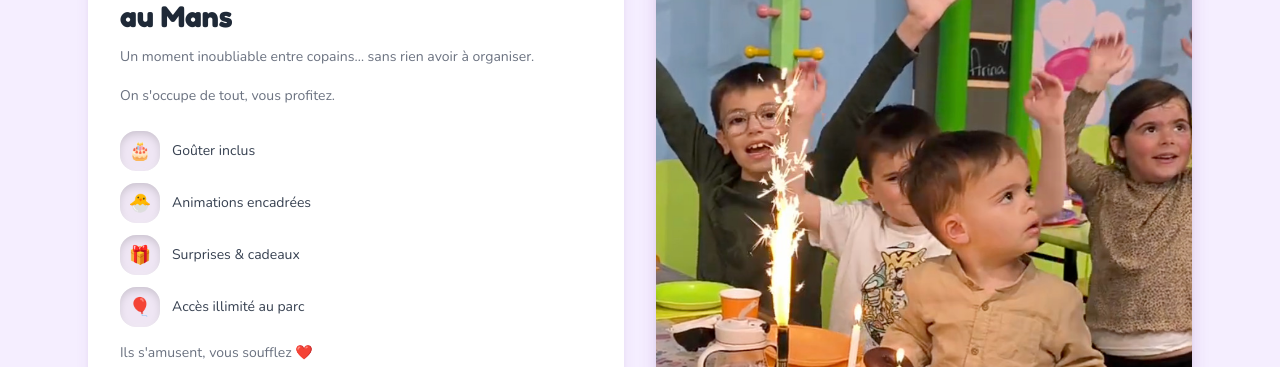
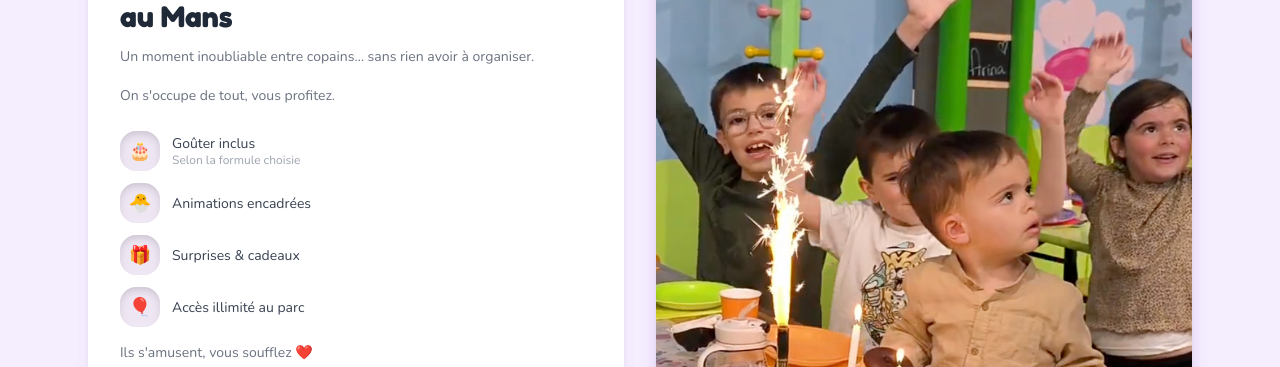
Before and after one commit to BananaGrowthAgency/parque-infantil, a Next.js app: page /escape-game in a window 1280 px wide. Shown: the part 1560-1927 px from the top of the page. Built offline with nearby package versions, Linux system fonts and the light colour scheme.

Commit message:
feat: add "(Selon la formule choisie)" subtitle under Goûter inclus in Cumple
Co-Authored-By: Claude Sonnet 4.6 <noreply@anthropic.com>

```diff
--- a/components/Cumple.tsx
+++ b/components/Cumple.tsx
@@ -73,7 +73,7 @@ export default function Cumple({ nextBg = "#FFF9E0", tone = "green", reverse = f
 
               <ul className="space-y-3 mb-4">
                 {[
-                  { icon: "🎂", text: "Goûter inclus" },
+                  { icon: "🎂", text: "Goûter inclus", sub: "Selon la formule choisie" },
                   { icon: "🐣", text: "Animations encadrées" },
                   { icon: "🎁", text: "Surprises & cadeaux" },
                   { icon: "🎈", text: "Accès illimité au parc" },
@@ -86,7 +86,12 @@ export default function Cumple({ nextBg = "#FFF9E0", tone = "green", reverse = f
                       >
                         {item.icon}
                       </span>
-                      <span className="font-nunito text-sm text-gray-700">{item.text}</span>
+                      <span className="font-nunito text-sm text-gray-700 leading-tight">
+                        {item.text}
+                        {"sub" in item && (
+                          <span className="block text-xs text-gray-400">{(item as { sub: string }).sub}</span>
+                        )}
+                      </span>
                     </li>
                   </FadeInUp>
                 ))}
```
